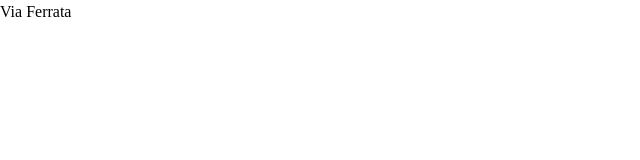
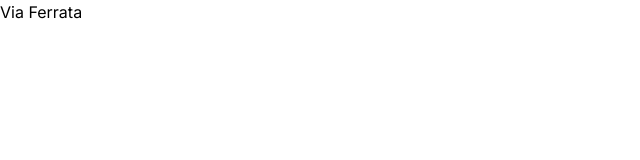
Before and after one commit to IGassmann/viaferrata.app, a Next.js app: page / in a window 1280 px wide. Shown: the top 160 px of the page, without its empty margins (0-640 px from the left). Built offline with nearby package versions, Linux system fonts and the light colour scheme.

Commit message:
fix: Inter font not found

```diff
--- a/src/app/layout.tsx
+++ b/src/app/layout.tsx
@@ -20,8 +20,8 @@
   children: React.ReactNode;
 }>) {
   return (
-    <html lang="en">
-      <body className={`${inter.variable} antialiased`}>
+    <html lang="en" className={`${inter.variable} antialiased`}>
+      <body>
         {children}
         <Analytics />
       </body>
```
